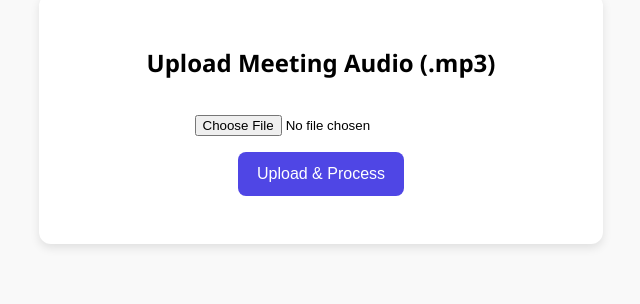
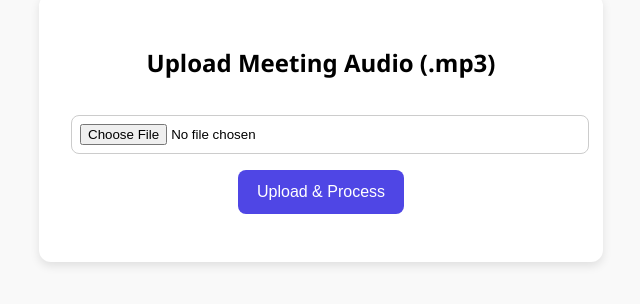
Before and after one commit to Yoshita09/OrchMeet, a plain HTML site: page index.html in a window 1280 px wide. Shown: the part 126-430 px from the top of the page, without its empty margins (319-959 px from the left). Drawn offline with Linux system fonts and the light colour scheme.

Commit message:
Update index.html

```diff
--- a/index.html
+++ b/index.html
@@ -30,8 +30,11 @@
     }
 
     input[type="file"] {
-      margin-top: 1rem;
-      margin-bottom: 1rem;
+      width: 100%;
+      padding: 0.5rem;
+      margin: 1rem 0;
+      border: 1px solid #ccc;
+      border-radius: 8px;
     }
 
     button {
```
